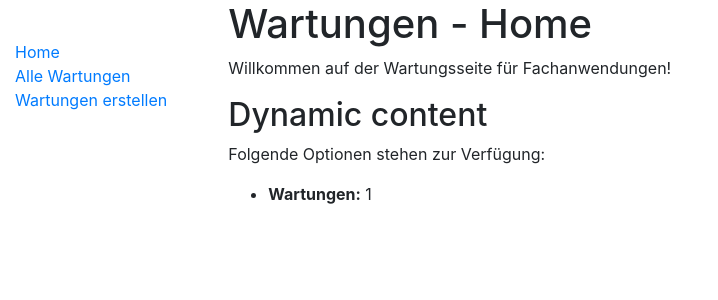
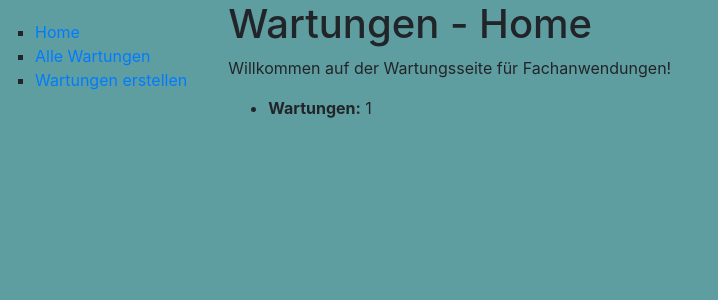
Before and after one commit to ellaumbrella/Wartung, a Django app: page /wartung/ in a window 1280 px wide. Shown: the top 300 px of the page, without its empty margins (0-718 px from the left). Run offline with Django 3.2, Linux system fonts and the light colour scheme; data comes from the database, SQL or seed files in the repository; some libraries are stand-ins or nearby versions.

Commit message:
css changed

```diff
--- a/myApp/wartung/static/styles.css
+++ b/myApp/wartung/static/styles.css
@@ -1,5 +1,15 @@
 .sidebar-nav {
-    margin-top: 40px;
+    margin-top: 20px;
+    margin-left: 20px;
     padding: 0;
-    list-style: none;
+    list-style: square;
     }
+
+body {
+    background-color: cadetblue;
+}
+
+
+. {
+    background-color: aqua;
+}
--- a/myApp/wartung/templates/index.html
+++ b/myApp/wartung/templates/index.html
@@ -3,8 +3,6 @@
 {% block content %}
   <h1>Wartungen - Home</h1>
   <p>Willkommen auf der Wartungsseite für Fachanwendungen!</p>
-  <h2>Dynamic content</h2>
-  <p>Folgende Optionen stehen zur Verfügung:</p>
   <ul>
     <li><strong>Wartungen:</strong> {{ num_wartungen_text }}</li>
 
--- a/myApp/wartung/templates/wartungen/wartungen_form.html
+++ b/myApp/wartung/templates/wartungen/wartungen_form.html
@@ -3,7 +3,7 @@
 
 {% block content %}
 {% load bootstrap4 %}
-{% bootstrap_css %}
+<!--{% bootstrap_css %}-->
 {% bootstrap_javascript jquery='full' %}
 {{ form.media }}
 <form method="post">{% csrf_token %}
```
